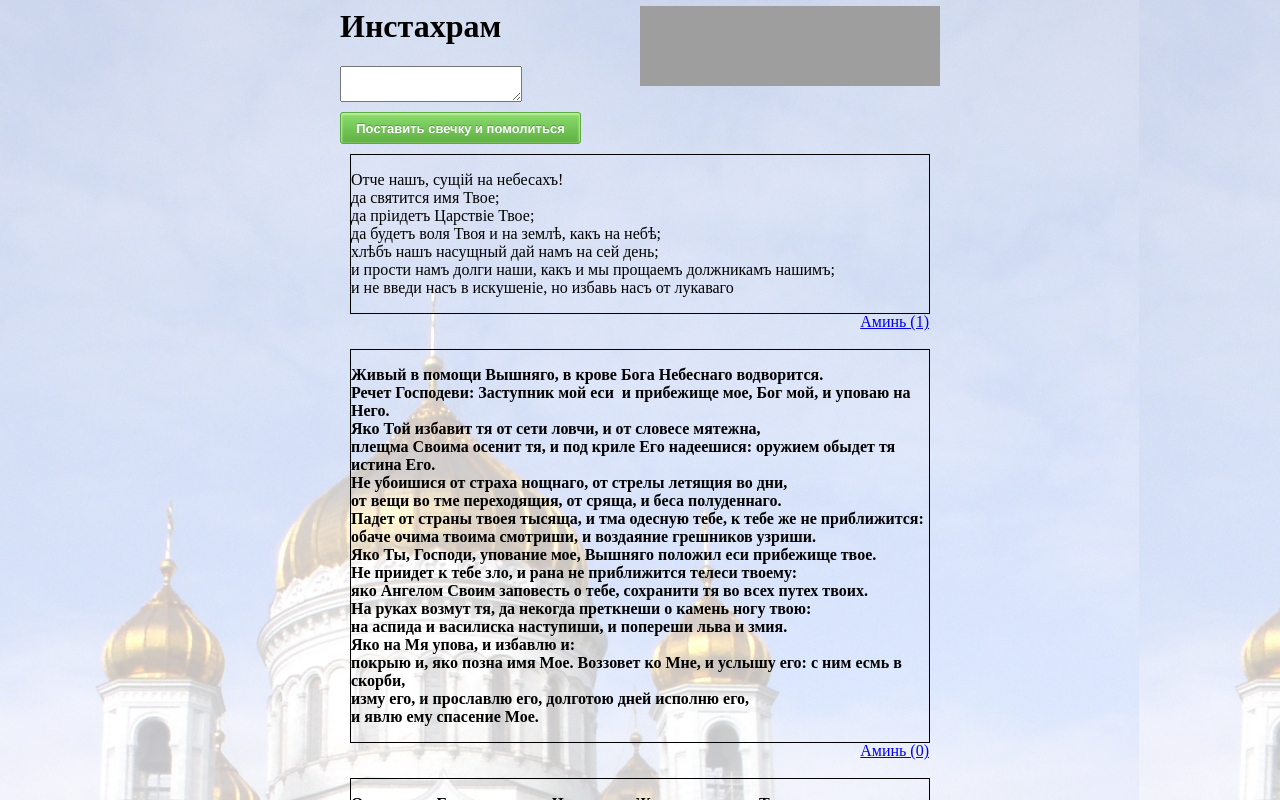
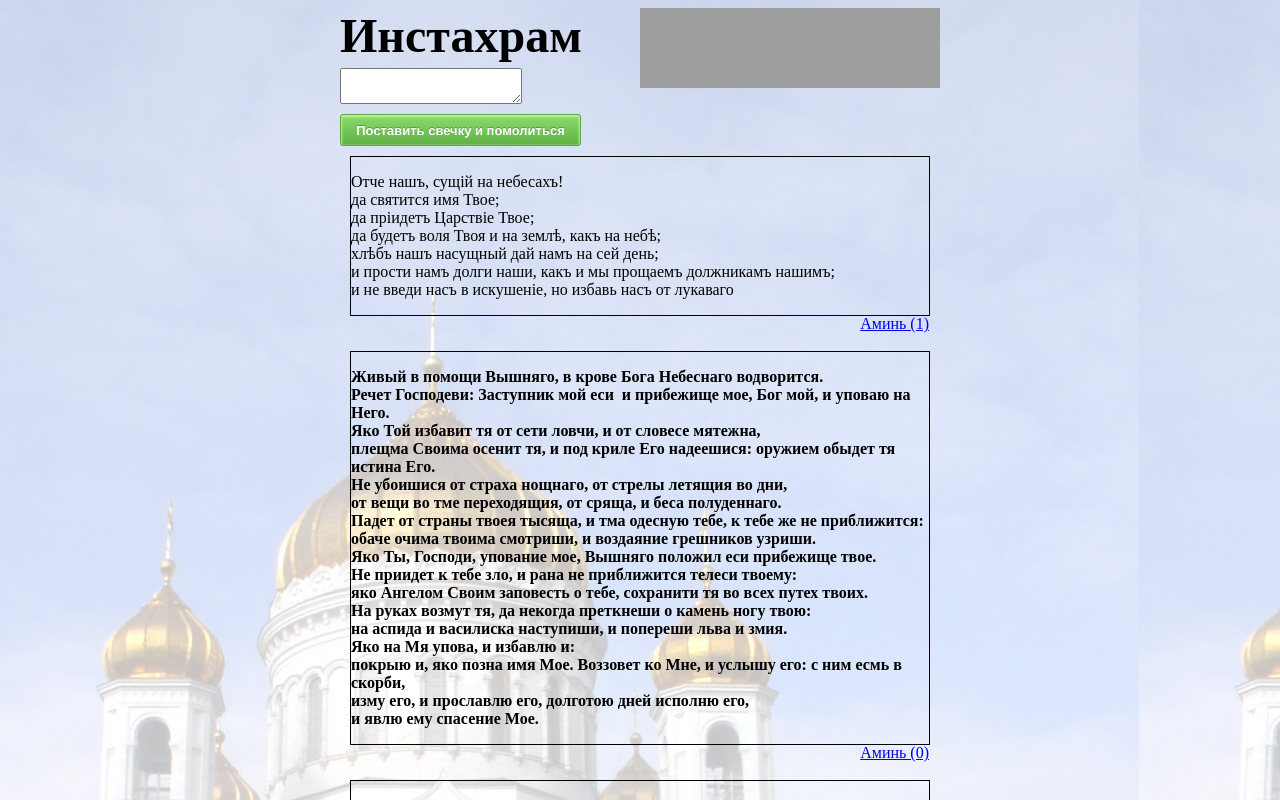
Before and after one commit to Ivajkin/Instahram, a PHP site: page / in a window 1280 px wide. Run offline with PHP 8.4, Linux system fonts and the light colour scheme; data comes from the database, SQL or seed files in the repository; some libraries are stand-ins or nearby versions; grey boxes are pictures that could not be loaded.

Commit message:
Style of header changed

```diff
--- a/style.css
+++ b/style.css
@@ -22,6 +22,13 @@
 
 .pray a {
 	float: right;
+}
+
+.instahram_header {
+	height: 50px;
+	font-size: 3.0em;
+	margin-top: 5px;
+	margin-bottom: 10px;
 }
 
 /* PRAY BUTTON */
```
